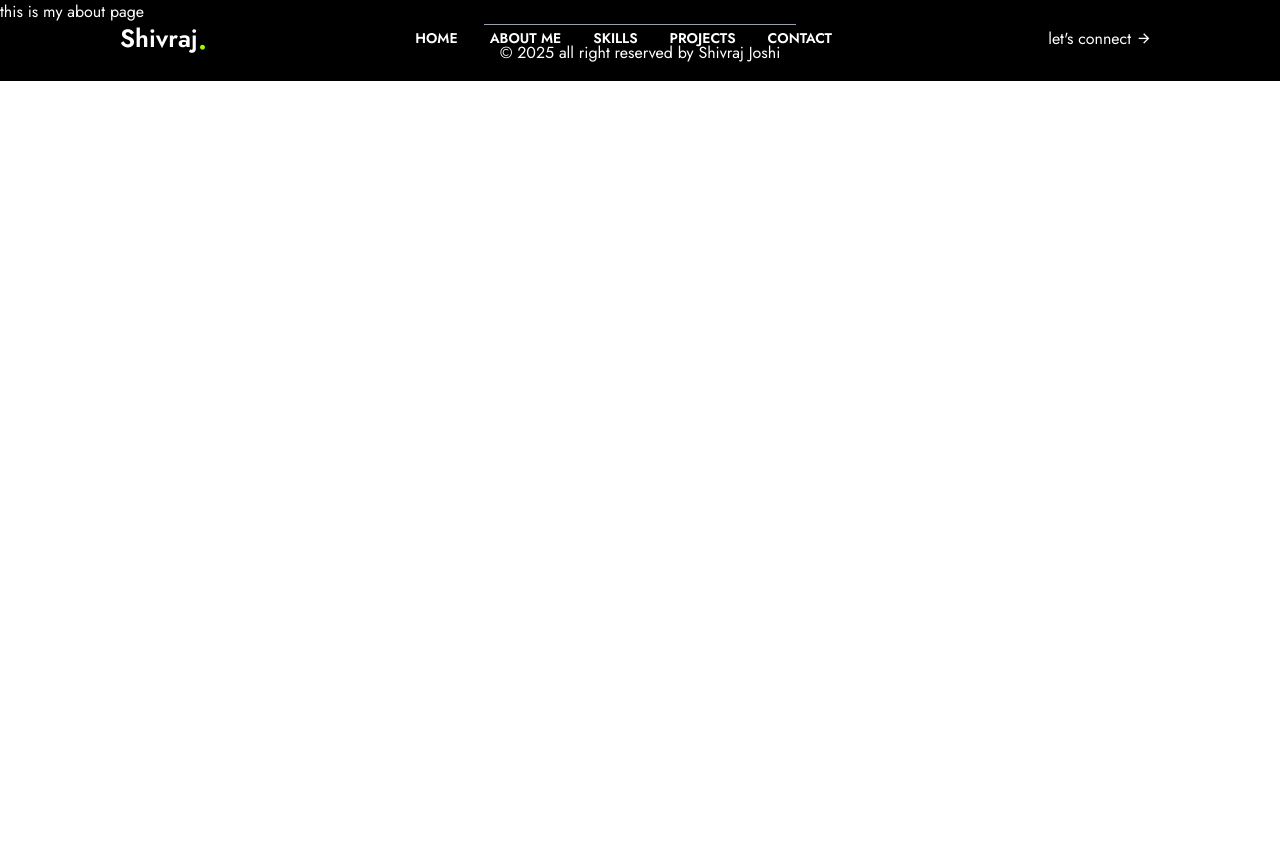
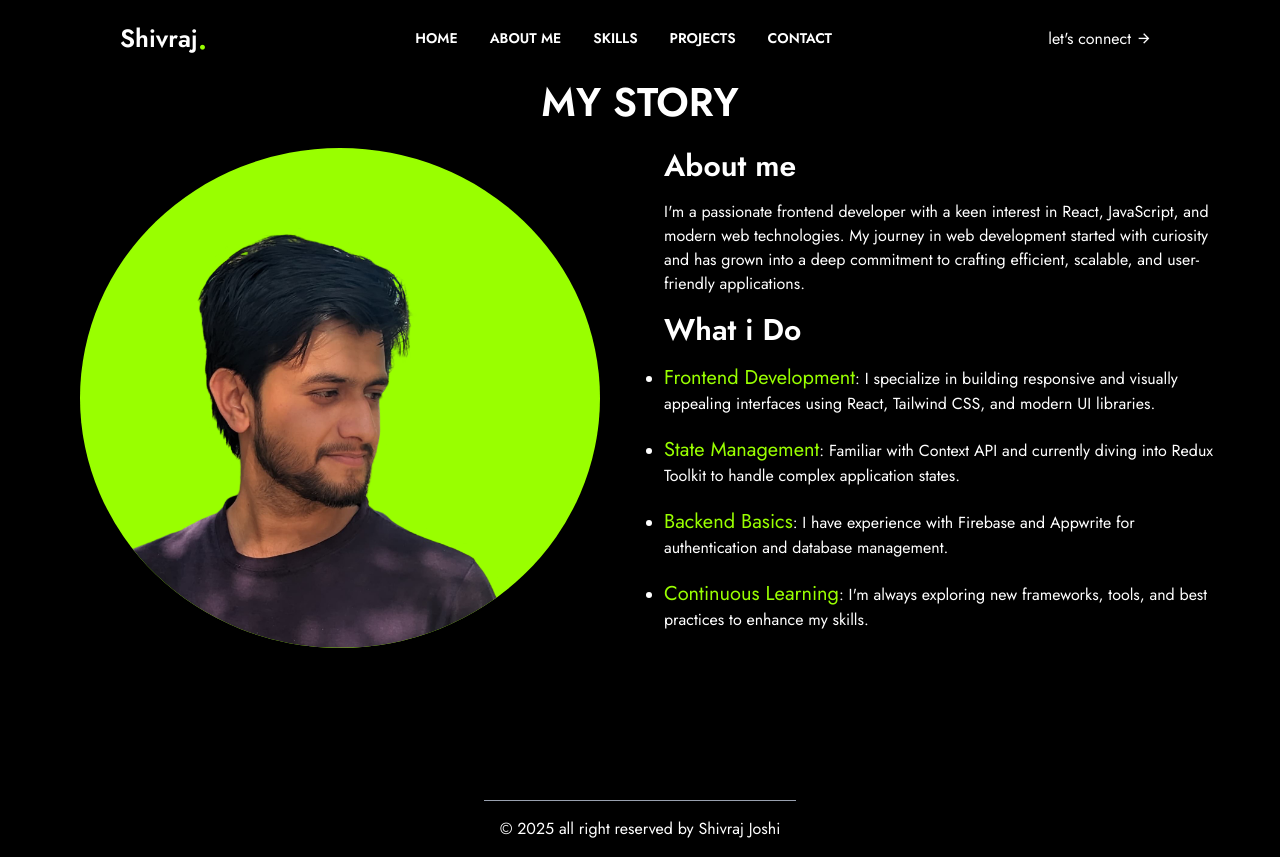
Before and after one commit to Shivraj-Joshi/portfolio, a React (Vite) app: page /about in a window 1280 px wide. Before the commit the page ends 800 px from the top, so only its background shows below. Built offline with nearby package versions, Linux system fonts and the light colour scheme.

Commit message:
about page done

```diff
--- a/src/Pages/About.jsx
+++ b/src/Pages/About.jsx
@@ -1,9 +1,61 @@
 import React from "react";
 import Layout from "../Components/Layout/Layout";
+import image from "../assets/profile2.png";
 const About = () => {
   return (
     <Layout>
-      <div className="bg-black text-white">this is my about page</div>
+      <div className="bg-black md:h-[800px] text-white flex flex-col items-center  gap-4">
+        <div className="title text-[40px] font-semibold mt-18 uppercase">
+          {" "}
+          My Story
+        </div>
+        <div className=" md:h-[500px]  md:w-[1200px] flex flex-col md:flex-row   ">
+          <div className="bg-black md:h-full  w-full md:w-[50%] flex items-center justify-center p-4 md:p-10">
+            <img
+              src={image}
+              alt=""
+              className="md:h-[500px] h-[350px]  object-cover  rounded-[50%] bg-[#99ff00]"
+            />
+          </div>
+          <div className="bg-black md:h-full md:w-[50%] flex flex-col gap-4 px-6 ">
+            <h1 className="text-3xl font-semibold ">About me</h1>
+            <p>
+              I'm a passionate frontend developer with a keen interest in React,
+              JavaScript, and modern web technologies. My journey in web
+              development started with curiosity and has grown into a deep
+              commitment to crafting efficient, scalable, and user-friendly
+              applications.
+            </p>
+            <h2 className="text-3xl font-semibold  ">What i Do</h2>
+            <ul className="list-disc flex flex-col gap-5">
+              <li>
+                <span className="text-[#99ff00] text-xl">
+                  Frontend Development
+                </span>
+                : I specialize in building responsive and visually appealing
+                interfaces using React, Tailwind CSS, and modern UI libraries.
+              </li>
+              <li>
+                <span className="text-[#99ff00] text-xl">State Management</span>
+                : Familiar with Context API and currently diving into Redux
+                Toolkit to handle complex application states.
+              </li>
+              <li>
+                <span className="text-[#99ff00] text-xl">Backend Basics</span>:
+                I have experience with Firebase and Appwrite for authentication
+                and database management.
+              </li>
+              <li>
+                <span className="text-[#99ff00] text-xl">
+                  Continuous Learning
+                </span>
+                : I'm always exploring new frameworks, tools, and best practices
+                to enhance my skills.
+              </li>
+            </ul>
+          </div>
+        </div>
+      </div>
     </Layout>
   );
 };
--- a/src/Pages/Home.jsx
+++ b/src/Pages/Home.jsx
@@ -9,7 +9,7 @@ import Projects from "./Projects";
 const Home = () => {
   return (
     <div>
-      <Navbar />
+      {/* <Navbar /> */}
       <HeroSection />
       <Skills />
       <Projects />
--- a/src/Pages/Skills.jsx
+++ b/src/Pages/Skills.jsx
@@ -19,7 +19,7 @@ const Skills = () => {
         <h1 className="text-white uppercase text-center text-[35px] font-semibold">
           Skills
         </h1>
-        <div className="grid grid-cols-1 md:grid-cols-2 gap-4 align-center">
+        <div className="grid grid-cols-1 md:grid-cols-2 gap-10 align-center">
           <div className="container bg-[#0e0e0e] md:h-[200px] md:w-[500px] text-white  rounded-xl border border-[#3d3d3d] p-2 ">
             <h2 className="text-center">Languages</h2>
             <div className=" flex items-center justify-center gap-10 md:gap-18 mt-5 ">
```
Also changed, not shown: src/assets/profile2.png (added).
